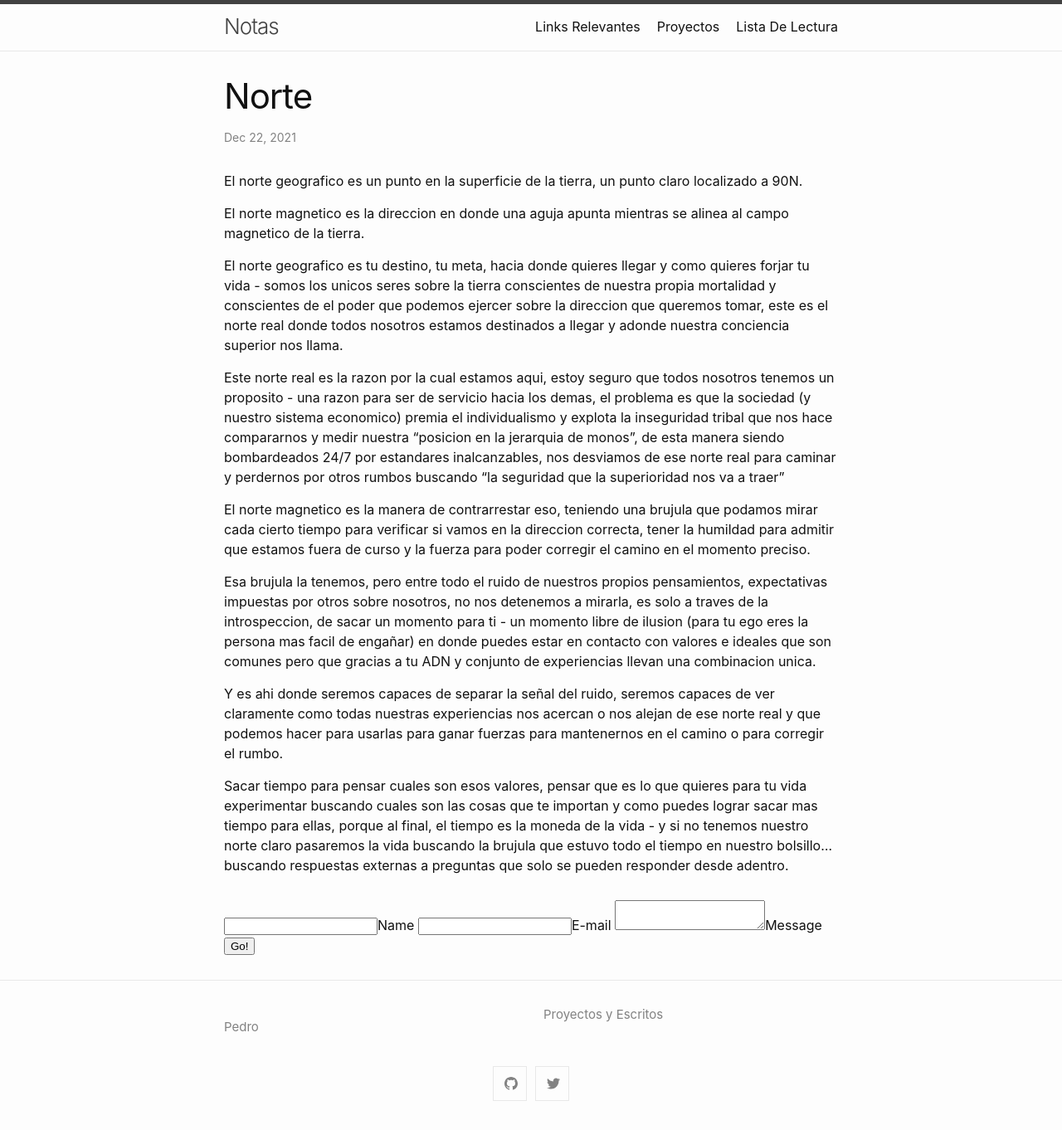
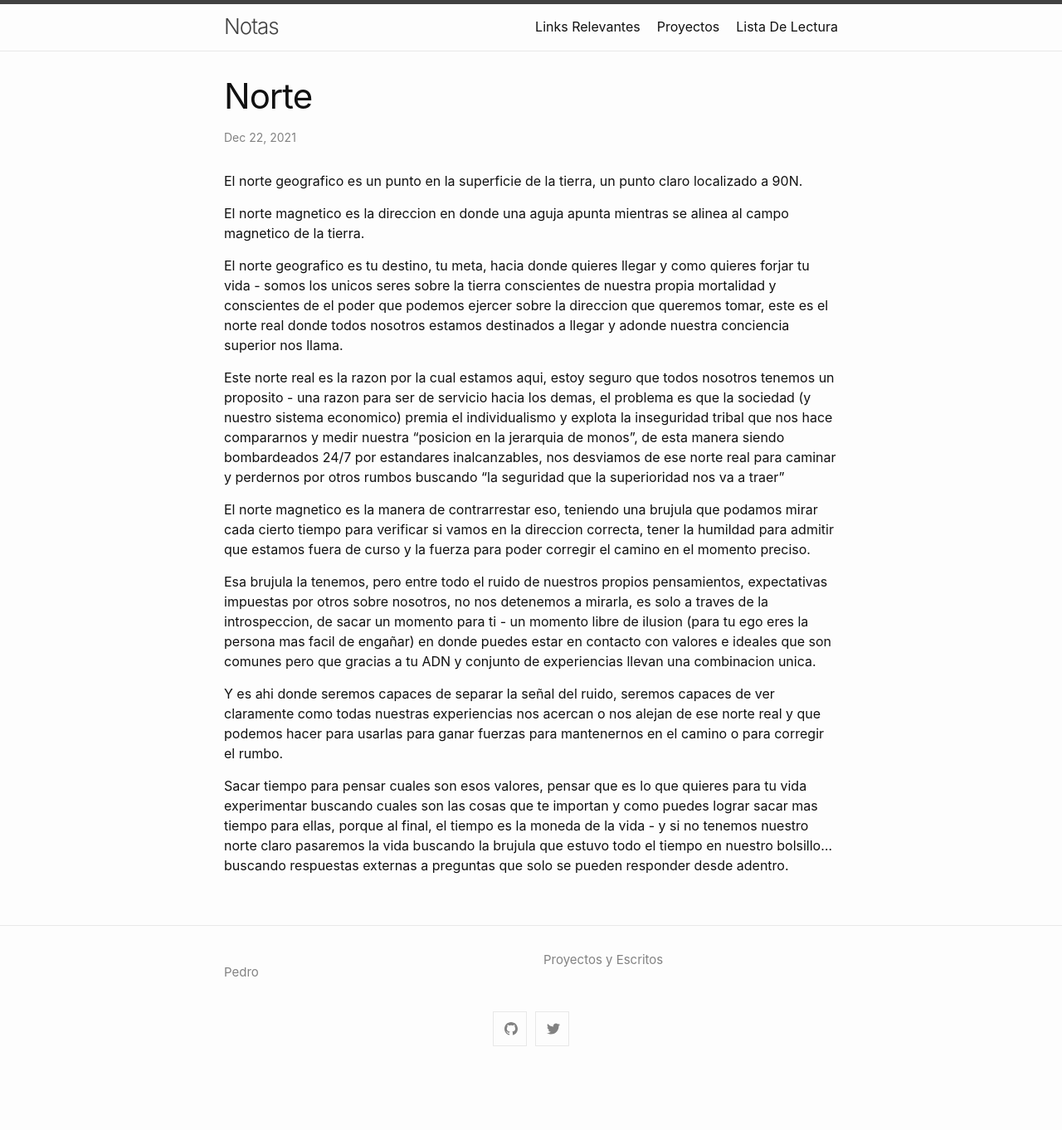
Before and after one commit to petesect18/notas, a Jekyll site: the page built from _posts/2021-12-22-norte.md, in a window 1280 px wide. Shown: the whole page at 83% size. Built offline with Jekyll 4.4.1, drawn with Linux system fonts in a browser that asks for light colours; after the commit the page ends 1296 px from its top, so only the background shows below that.

Commit message:
Update post.html

```diff
--- a/_layouts/post.html
+++ b/_layouts/post.html
@@ -60,13 +60,3 @@ layout: default
       <p>{{ comment[1].message | markdownify }}</p>
     {% endfor %}
 {% endif %}
-
-<form method="POST" action="https://petestaticman.herokuapp.com/v3/entry/github/petesect18/notas/tree/master/comments">
-    <!-- e.g. "2016-01-02-this-is-a-post" -->
-    <input name="options[slug]" type="hidden" value="{{ page.slug }}">
-    <label><input name="fields[name]" type="text">Name</label>
-    <label><input name="fields[email]" type="email">E-mail</label>
-    <label><textarea name="fields[message]"></textarea>Message</label>
-
-    <button type="submit">Go!</button>
-  </form>
```
